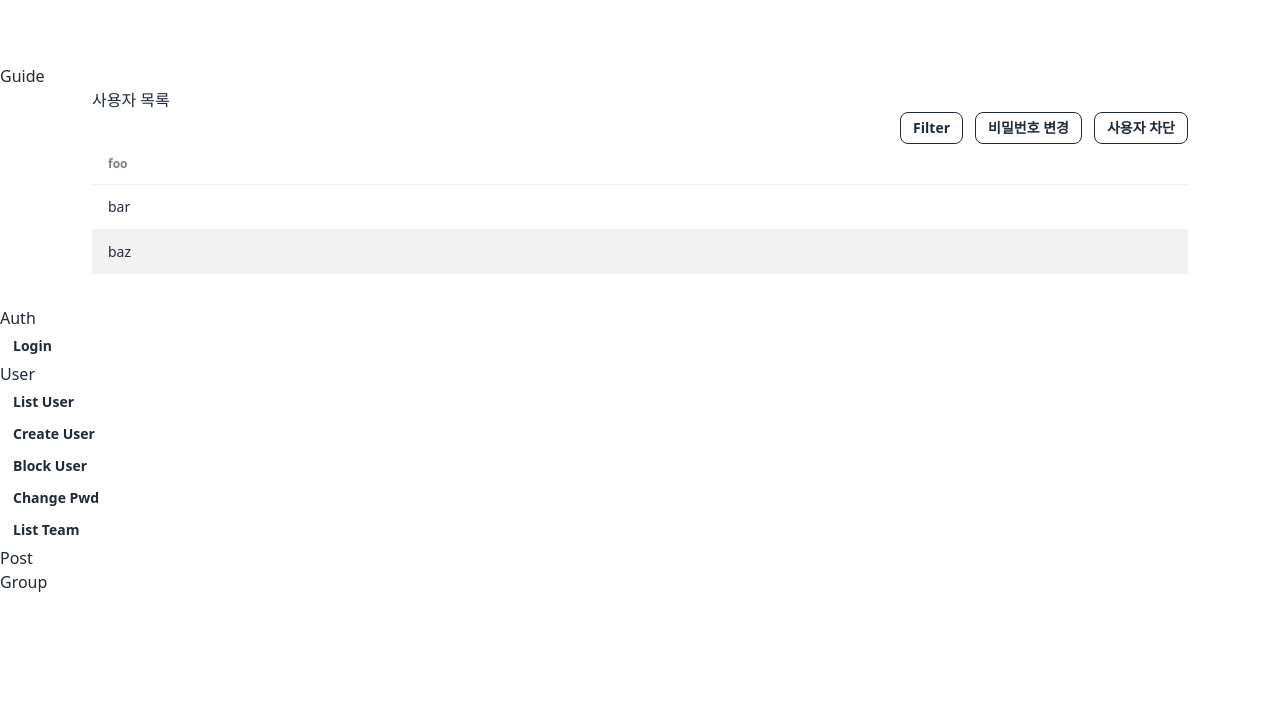
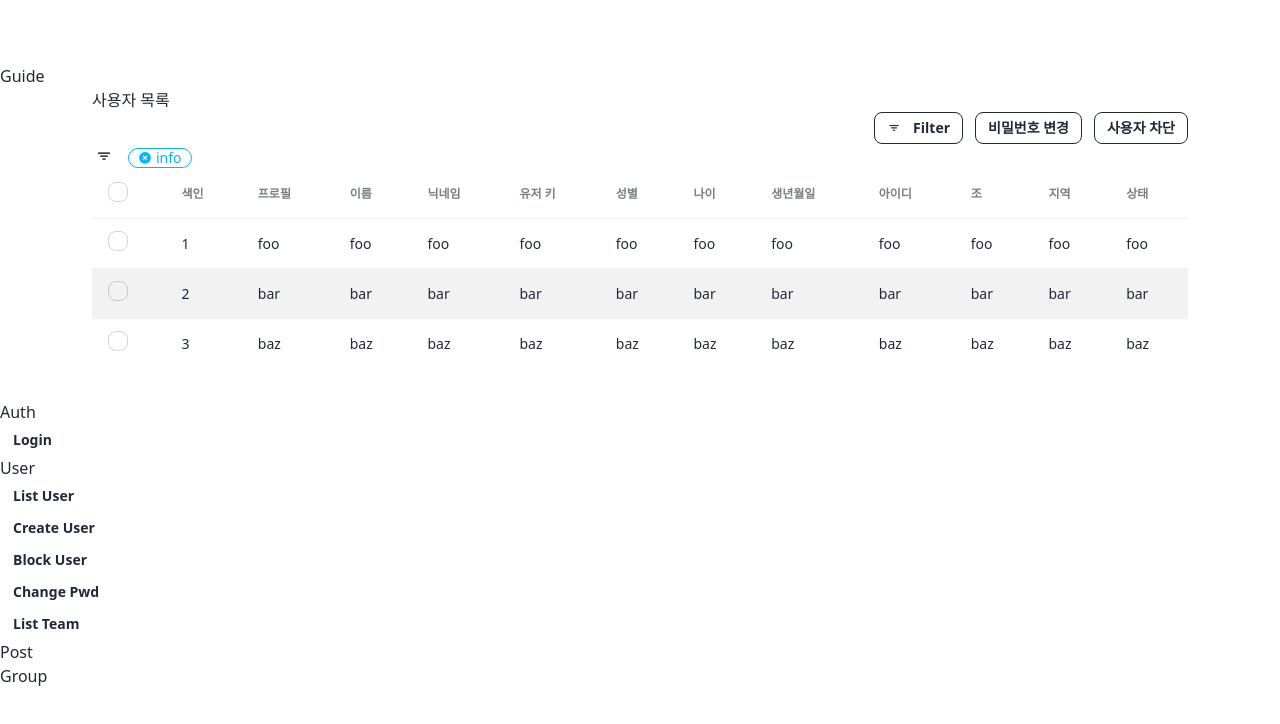
Before and after one commit to JunhaDex/kysa24-admin-www, a Vue app: page /guide in a window 1280 px wide. Shown: the top 724 px of the page. Built offline with nearby package versions, Linux system fonts and the light colour scheme; no server answers.

Commit message:
add icons

```diff
--- a/package.json
+++ b/package.json
@@ -14,6 +14,7 @@
   },
   "dependencies": {
     "axios": "^1.7.2",
+    "boxicons": "^2.1.4",
     "pinia": "^2.1.7",
     "pinia-plugin-persistedstate": "^3.2.1",
     "vue": "^3.4.21",
--- a/src/components/displays/table/Filter.vue
+++ b/src/components/displays/table/Filter.vue
@@ -1,10 +1,21 @@
 <template>
-  <div></div>
-  <div v-show="extended" class="filter-input-group"></div>
+  <div>
+    <button class="btn btn-ghost btn-xs w-6 text-lg mr-3">
+      <i class="bx bx-filter"></i>
+    </button>
+    <div class="badge badge-md badge-info badge-outline mr-1">
+      <i class="bx bxs-x-circle mr-1 cursor-pointer"></i>
+      info
+    </div>
+  </div>
+  <div class="filter-input-group" :class="[extended ? 'filter-expand' : 'filter-collapse']">
+    <Box> somewhat </Box>
+  </div>
 </template>
 <script lang="ts" setup>
 import type { TableConfig } from '@/types/general.type'
 import { onMounted, ref } from 'vue'
+import Box from '@/components/layouts/Box.vue'
 
 const props = defineProps<{
   filterConfig: TableConfig['filters']
@@ -41,4 +52,35 @@ function inputFilterByKey(key: string, value: any) {
   filterInputs.value[key] = value
 }
 </script>
-<style scoped></style>
+<style scoped>
+@keyframes expand {
+  0% {
+    max-height: 0;
+  }
+  100% {
+    max-height: 500px; /* Adjust this value to fit your needs */
+  }
+}
+
+@keyframes collapse {
+  0% {
+    max-height: 500px; /* Adjust this value to fit your needs */
+  }
+  100% {
+    max-height: 0;
+  }
+}
+
+.filter-expand {
+  animation: expand 0.3s ease-in-out forwards;
+}
+
+.filter-collapse {
+  animation: collapse 0.3s ease-in-out forwards;
+}
+
+.filter-input-group {
+  max-height: 0;
+  overflow: hidden;
+}
+</style>
--- a/src/components/displays/table/ListColumn.vue
+++ b/src/components/displays/table/ListColumn.vue
@@ -2,7 +2,10 @@
   <Container>
     <h2>{{ tableConfig.title }}</h2>
     <div class="table-tools flex justify-end">
-      <button class="btn btn-outline btn-sm ml-3" @click="toggleFilter">Filter</button>
+      <button class="btn btn-outline btn-sm ml-3" @click="toggleFilter">
+        <i class="bx bx-filter mr-1"></i>
+        Filter
+      </button>
       <button
         v-for="action in tableConfig.actions ?? []"
         class="btn btn-outline btn-sm ml-3"
@@ -22,15 +25,20 @@
       <table class="table table-zebra">
         <thead>
           <tr>
-            <th>foo</th>
+            <th v-if="tableConfig.selectable">
+              <input type="checkbox" class="checkbox checkbox-sm" />
+            </th>
+            <th>색인</th>
+            <th v-for="header in Object.values(tableConfig.columns)">{{ header.display }}</th>
           </tr>
         </thead>
         <tbody>
-          <tr class="hover">
-            <td>bar</td>
-          </tr>
-          <tr class="hover">
-            <td>baz</td>
+          <tr v-for="(listItem, i) in data.list" class="hover" :key="`raw-${i}`">
+            <td v-if="tableConfig.selectable">
+              <input type="checkbox" class="checkbox checkbox-sm" />
+            </td>
+            <td>{{ pgn + (i + 1) }}</td>
+            <td v-for="key in Object.keys(tableConfig.columns)">{{ listItem.name }}</td>
           </tr>
         </tbody>
       </table>
@@ -38,9 +46,9 @@
   </Container>
 </template>
 <script lang="ts" setup>
-import type { TableConfig } from '@/types/general.type'
+import { computed, ref } from 'vue'
+import type { PageResponse, TableConfig } from '@/types/general.type'
 import Filter from '@/components/displays/table/Filter.vue'
-import { ref } from 'vue'
 import Container from '@/components/layouts/Container.vue'
 
 const filterExtended = ref(false)
@@ -51,6 +59,19 @@ const props = defineProps<{
   }
 }>()
 
+const data = ref<PageResponse<any>>({
+  meta: {
+    pageNo: 1,
+    pageSize: 15,
+    totalPage: 1,
+    totalCount: 3
+  },
+  list: [{ name: 'foo' }, { name: 'bar' }, { name: 'baz' }]
+})
+
+const pgn = computed(() => {
+  return data.value.meta.pageSize * (data.value.meta.pageNo - 1)
+})
 const emit = defineEmits(['filterChange', 'tableAction'])
 
 function actTableItem(action: string, item: any) {
--- a/src/components/layouts/Box.vue
+++ b/src/components/layouts/Box.vue
@@ -1,7 +1,15 @@
 <template>
-  <div>
+  <div class="card p-5">
     <slot />
   </div>
 </template>
 <script lang="ts" setup></script>
-<style scoped></style>
+<style scoped>
+.card {
+  background-color: #fff;
+  border-radius: 4px;
+  box-shadow: 0 0 10px rgba(0, 0, 0, 0.1);
+  padding: 12px;
+  margin-bottom: 20px;
+}
+</style>
--- a/src/main.ts
+++ b/src/main.ts
@@ -1,3 +1,4 @@
+import 'boxicons/css/boxicons.min.css'
 import './assets/main.css'
 
 import { createApp } from 'vue'
```
Also changed, not shown: 1 other file (tests, documents, lock files or other folders).
